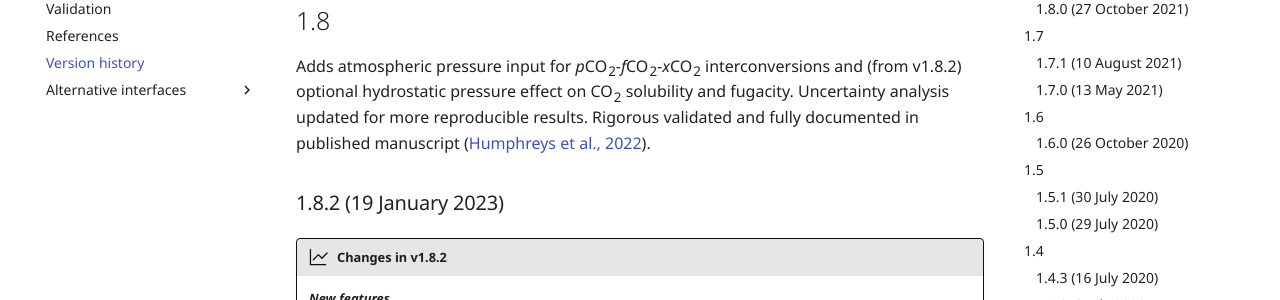
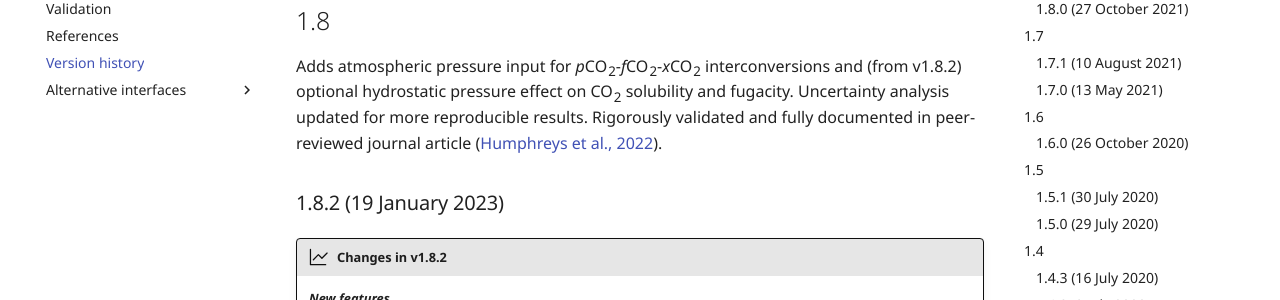
Before and after one commit to mvdh7/PyCO2SYS, an MkDocs documentation site: the page built from docs/versions.md, in a window 1280 px wide and 900 px high, scrolled down 723 px. Shown: the part 180-480 px from the top of the window. Built offline with MkDocs 1.6.1 and Material for MkDocs 9.7.7, drawn with Linux system fonts in a browser that asks for light colours; formulas are drawn with MathJax 3; comment, search, counter and statistics services are not loaded.

Commit message:
Update versions.md

```diff
--- a/docs/versions.md
+++ b/docs/versions.md
@@ -29,7 +29,7 @@
 
 ## 1.8
 
-Adds atmospheric pressure input for *p*CO<sub>2</sub>-*f*CO<sub>2</sub>-*x*CO<sub>2</sub> interconversions and (from v1.8.2) optional hydrostatic pressure effect on CO<sub>2</sub> solubility and fugacity.  Uncertainty analysis updated for more reproducible results.  Rigorous validated and fully documented in published manuscript ([Humphreys et al., 2022](https://doi.org/10.5194/gmd-15-15-2022)).
+Adds atmospheric pressure input for *p*CO<sub>2</sub>-*f*CO<sub>2</sub>-*x*CO<sub>2</sub> interconversions and (from v1.8.2) optional hydrostatic pressure effect on CO<sub>2</sub> solubility and fugacity.  Uncertainty analysis updated for more reproducible results.  Rigorously validated and fully documented in peer-reviewed journal article ([Humphreys et al., 2022](https://doi.org/10.5194/gmd-15-15-2022)).
 
 ### 1.8.2 (19 January 2023)
 
```
